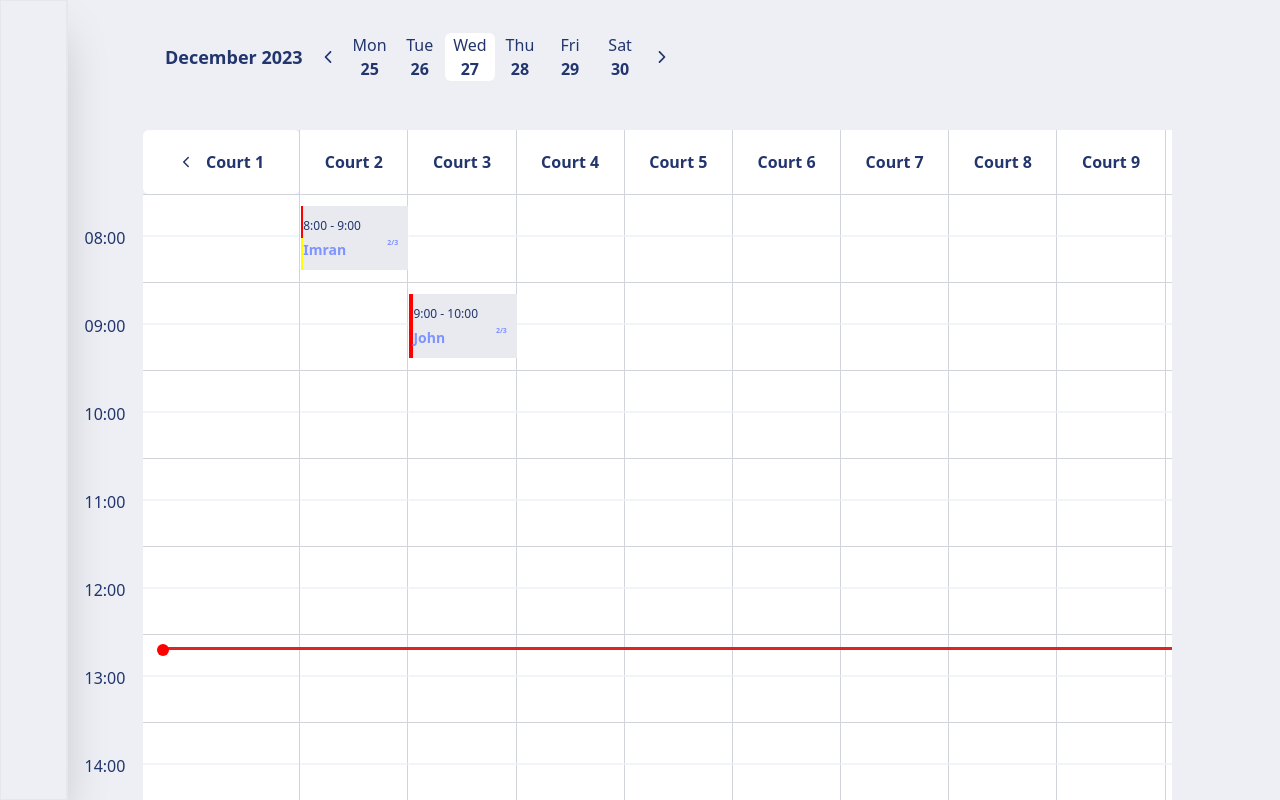
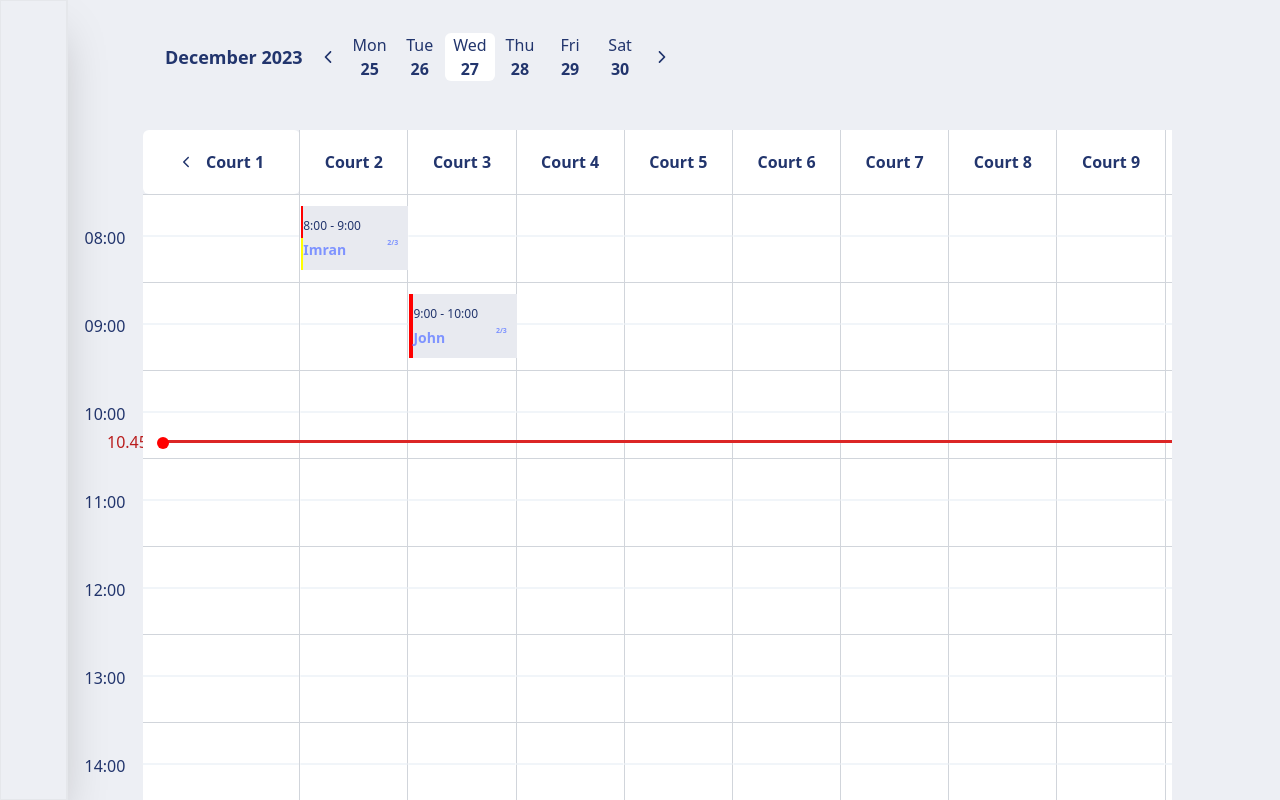
Before and after one commit to Imran122/calender-task, a React (Vite) app: page / in a window 1280 px wide. Shown: the top 800 px of the page. Built offline with nearby package versions, Linux system fonts and the light colour scheme.

Commit message:
fix red border

```diff
--- a/src/Views/compoents/CourtTImeComponent.jsx
+++ b/src/Views/compoents/CourtTImeComponent.jsx
@@ -22,8 +22,10 @@ const CourtTimeComponent = () => {
 
   return (
     <div className="ml-2 md:ml-[67px] md:min-w-[1520px] relative">
-
-        <div className="circles-container z-10 border bottom-2/3 border-b-2 border-red-600 absolute w-[1560px] left-24"></div>
+     <div className=" relative ">
+     <p className="ml-10 absolute top-[300px] text-red-700">10.45</p>
+        <div className="circles-container z-10 border  left-24 bottom-2/3 top-[310px] border-b-2 border-red-600 absolute w-[1560px] "></div>
+     </div>
 
 
       <table className="w-full  h-[870px] border-collapse">
```
